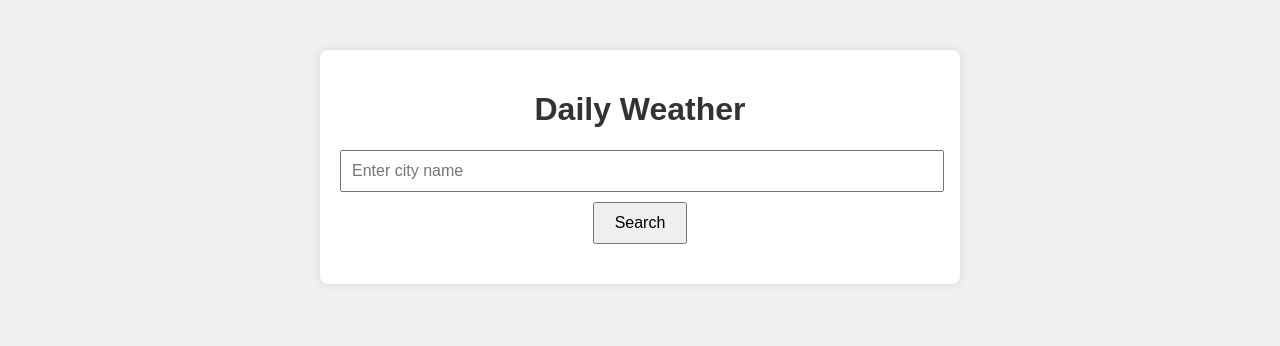
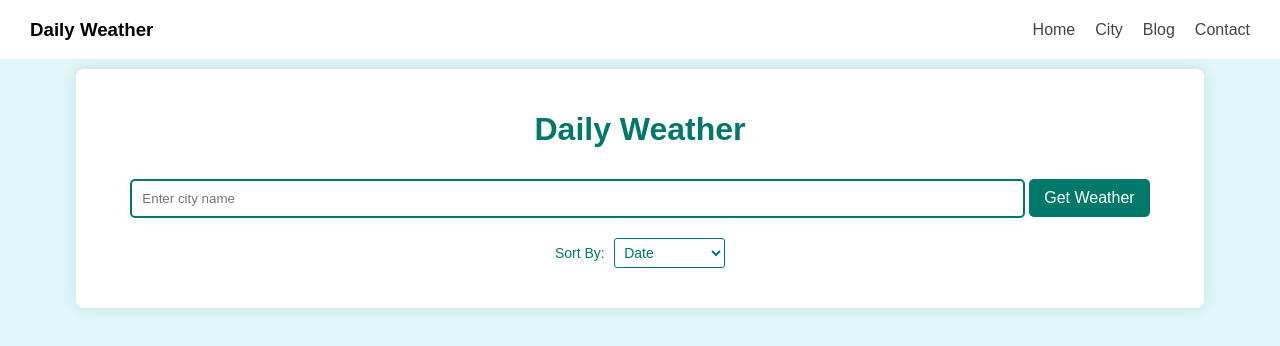
Before and after one commit to muhammad-2002/Weather-app, a plain HTML site: page index.html in a window 1280 px wide. Drawn offline with Linux system fonts and the light colour scheme.

Commit message:
done this project

```diff
--- a/index.html
+++ b/index.html
@@ -7,13 +7,30 @@
     <link rel="stylesheet" href="style.css" />
   </head>
   <body>
+    <div class="navbar">
+      <div class="nav-logo">
+        <h3 class="page-name">Daily Weather</h3>
+      </div>
+      <ul>
+        <li><a href="">Home</a></li>
+        <li><a href="">City</a></li>
+        <li><a href="">Blog</a></li>
+        <li><a href="">Contact</a></li>
+      </ul>
+      <i class="fa-solid fa-bars"></i>
+    </div>
     <div class="container">
       <h1>Daily Weather</h1>
-      <div class="search">
-        <input type="text" id="city-input" placeholder="Enter city name" />
-        <button id="search-btn">Search</button>
+      <input type="text" id="cityInput" placeholder="Enter city name" />
+      <button onclick="getWeather()">Get Weather</button>
+      <div id="sortOptions">
+        <label for="sort">Sort By:</label>
+        <select id="sort" onchange="sortWeather()">
+          <option value="date">Date</option>
+          <option value="temp">Temperature</option>
+        </select>
       </div>
-      <div id="weather-info" class="weather-info"></div>
+      <div id="weatherData"></div>
     </div>
     <script src="script.js"></script>
   </body>
--- a/script.js
+++ b/script.js
@@ -1,29 +1,83 @@
-document.getElementById('search-btn').addEventListener('click', function() {
-    const city = document.getElementById('city-input').value;
-    fetchWeatherData(city);
-  });
+const apiKey = '3fe84630b67d4a59871103435240807';
 
-  function fetchWeatherData(city) {
-    const apiKey = '3fe84630b67d4a59871103435240807';
-    const url = `https://api.weatherapi.com/v1/current.json?key=${apiKey}&q=${city}`;
+let forecastData = [];
 
-    fetch(url)
-      .then(response => response.json())
-      .then(data => displayWeatherData(data))
-      .catch(error => displayError(error));
-  }
+function getWeather() {
+    const city = document.getElementById('cityInput').value;
+    const apiUrl = `https://api.weatherapi.com/v1/forecast.json?key=${apiKey}&q=${city}&days=3`;
 
-  function displayWeatherData(data) {
-    const weatherInfoDiv = document.getElementById('weather-info');
-    weatherInfoDiv.innerHTML = `
-      <h2>${data.location.name}, ${data.location.region}</h2>
-      <p>${data.current.temp_c}°C</p>
-      <p>${data.current.condition.text}</p>
-      <img src="${data.current.condition.icon}" alt="Weather Icon">
+    if (!city) {
+        document.getElementById('weatherData').innerHTML = `<p>Please enter a city name.</p>`;
+        return;
+    }
+
+    fetch(apiUrl)
+        .then(response => {
+            if (!response.ok) {
+                throw new Error('Network response was not ok ' + response.statusText);
+            }
+            return response.json();
+        })
+        .then(data => {
+            forecastData = data.forecast.forecastday;
+            displayWeather(data);
+        })
+        .catch(error => {
+            console.error('There has been a problem with your fetch operation:', error);
+            document.getElementById('weatherData').innerHTML = `<p>Error: ${error.message}</p>`;
+        });
+}
+
+function displayWeather(data) {
+    const weatherData = `
+        <h2>Weather in ${data.location.name}, ${data.location.country}</h2>
+        <p>Temperature: ${data.current.temp_c}°C</p>
+        <p>Condition: ${data.current.condition.text}</p>
+        <img src="${data.current.condition.icon}" alt="Weather Icon">
+        <div class="weather-forecast weather-content">
+
+            ${forecastData.map(day => `
+                <div class=''>
+                    <p>${day.date}</p>
+                    <p>Max Temp: ${day.day.maxtemp_c}°C</p>
+                    <p>Min Temp: ${day.day.mintemp_c}°C</p>
+                    <p>Condition: ${day.day.condition.text}</p>
+                    <img src="${day.day.condition.icon}" alt="Weather Icon">
+                </div>
+            `).join('')}
+        </div>
     `;
-  }
+    document.getElementById('weatherData').innerHTML = weatherData;
+}
 
-  function displayError(error) {
-    const weatherInfoDiv = document.getElementById('weather-info');
-    weatherInfoDiv.innerHTML = `<p>Error: ${error.message}</p>`;
-  }
+function sortWeather() {
+    const sortBy = document.getElementById('sort').value;
+
+    if (sortBy === 'date') {
+        forecastData.sort((a, b) => new Date(a.date) - new Date(b.date));
+    } else if (sortBy === 'temp') {
+        forecastData.sort((a, b) => a.day.maxtemp_c - b.day.maxtemp_c);
+    }
+
+    displaySortedWeather();
+}
+
+function displaySortedWeather() {
+    const weatherData = `
+        <div class="weather-forecast">
+            <h3>3 Day Forecast</h3>
+            <div class='card-content'>
+            ${forecastData.map(day => `
+                <div>
+                    <p>${day.date}</p>
+                    <p>Max Temp: ${day.day.maxtemp_c}°C</p>
+                    <p>Min Temp: ${day.day.mintemp_c}°C</p>
+                    <p>Condition: ${day.day.condition.text}</p>
+                    <img src="${day.day.condition.icon}" alt="Weather Icon">
+                </div>
+            `).join('')}
+            </div>
+        </div>
+    `;
+    document.getElementById('weatherData').innerHTML = weatherData;
+}
--- a/style.css
+++ b/style.css
@@ -1,36 +1,126 @@
 body {
   font-family: Arial, sans-serif;
-  background: #f0f0f0;
-  color: #333;
+  /* display: flex;
+  justify-content: center;
+  align-items: center; */
+
+  background-color: #e0f7fa;
+  margin: 0;
+}
+.navbar {
+  display: flex;
+  justify-content: space-between;
+  align-items: center;
+  padding: 0px 30px;
+  background-color: white;
+}
+.navbar i {
+  display: none;
+}
+.navbar .nav-logo {
+  display: flex;
+  justify-content: center;
+  align-items: center;
+  gap: 15px;
+}
+.navbar ul {
+  display: flex;
+  justify-content: space-between;
+  align-items: center;
+  gap: 20px;
+}
+.navbar ul li {
+  list-style: none;
+}
+.navbar ul li a {
+  text-decoration: none;
+  color: #424247;
+  font-size: 1rem;
+  font-style: normal;
+  font-weight: 400;
+  line-height: normal;
+}
+.navbar ul li a:hover {
+  color: #ff5400;
 }
 
 .container {
-  max-width: 600px;
-  margin: 50px auto;
+  text-align: center;
   padding: 20px;
-  background: #fff;
+  background-color: #ffffff;
+  box-shadow: 0 0 15px rgba(0, 0, 0, 0.1);
   border-radius: 8px;
-  box-shadow: 0 0 10px rgba(0, 0, 0, 0.1);
-  text-align: center;
+  width: 85%;
+  margin: 0 auto;
+  margin-top: 10px;
 }
 
-.search {
-  margin-bottom: 20px;
+h1 {
+  color: #00796b;
 }
 
-#city-input {
+input {
   padding: 10px;
-  font-size: 16px;
-  width: calc(100% - 20px);
-  margin-bottom: 10px;
+  width: 80%;
+  margin: 10px 0;
+  border: 2px solid #00796b;
+  border-radius: 5px;
 }
 
-#search-btn {
-  padding: 10px 20px;
+button {
+  padding: 10px 15px;
+  background-color: #00796b;
+  color: #ffffff;
+  border: none;
+  border-radius: 5px;
+  cursor: pointer;
   font-size: 16px;
-  cursor: pointer;
+  transition: background-color 0.3s ease;
 }
 
-.weather-info {
+button:hover {
+  background-color: #004d40;
+}
+
+#sortOptions {
+  margin-top: 10px;
+}
+
+#sortOptions label,
+#sortOptions select {
+  font-size: 14px;
+  color: #00796b;
+}
+
+#sortOptions select {
+  padding: 5px;
+  margin-left: 5px;
+  border: 1px solid #00796b;
+  border-radius: 3px;
+  background-color: #ffffff;
+  color: #00796b;
+}
+
+#weatherData {
   margin-top: 20px;
 }
+
+.weather-forecast {
+  margin-top: 20px;
+}
+.card-content {
+  display: grid;
+  grid-template-columns: 3, 1fr;
+}
+
+.weather-forecast h3 {
+  color: #00796b;
+}
+
+.weather-forecast div {
+  background-color: #f1f8e9;
+  margin: 10px 0;
+  padding: 10px;
+  border-radius: 5px;
+  box-shadow: 0 0 10px rgba(0, 0, 0, 0.05);
+}
```
